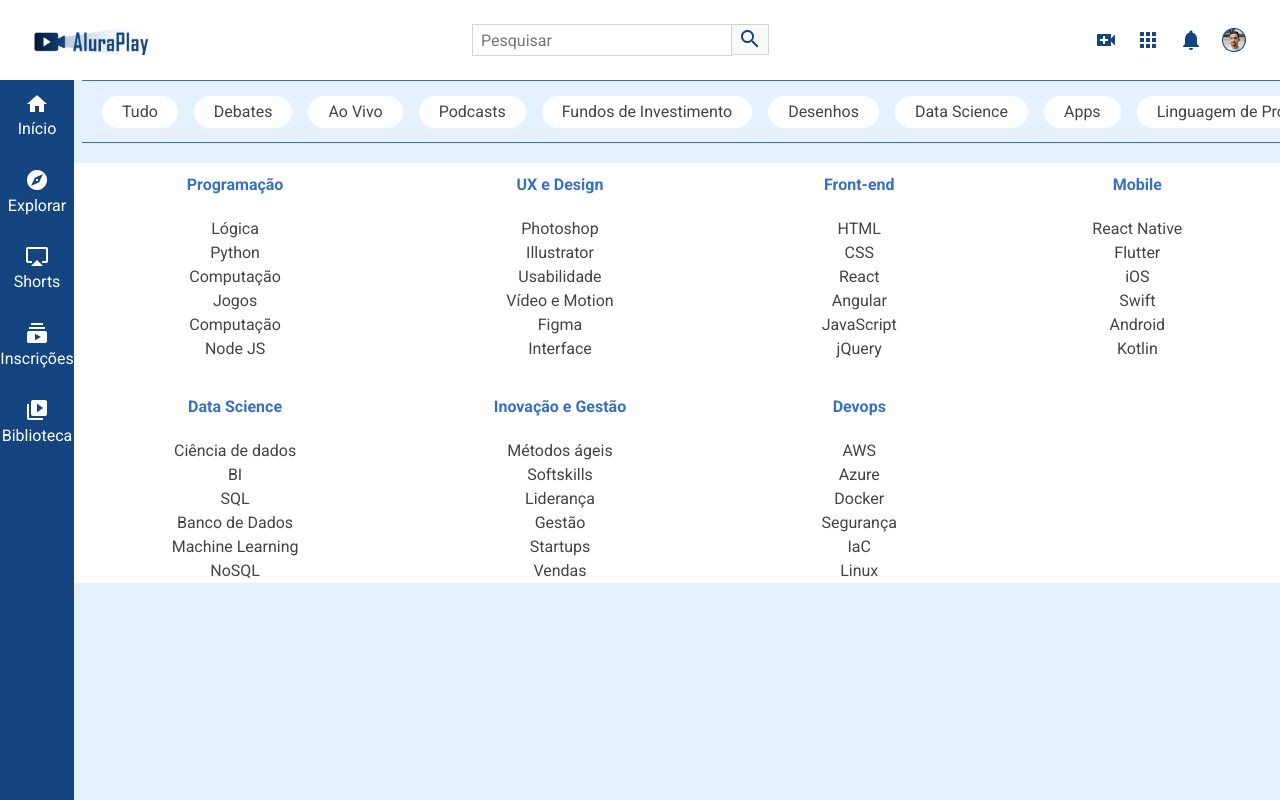
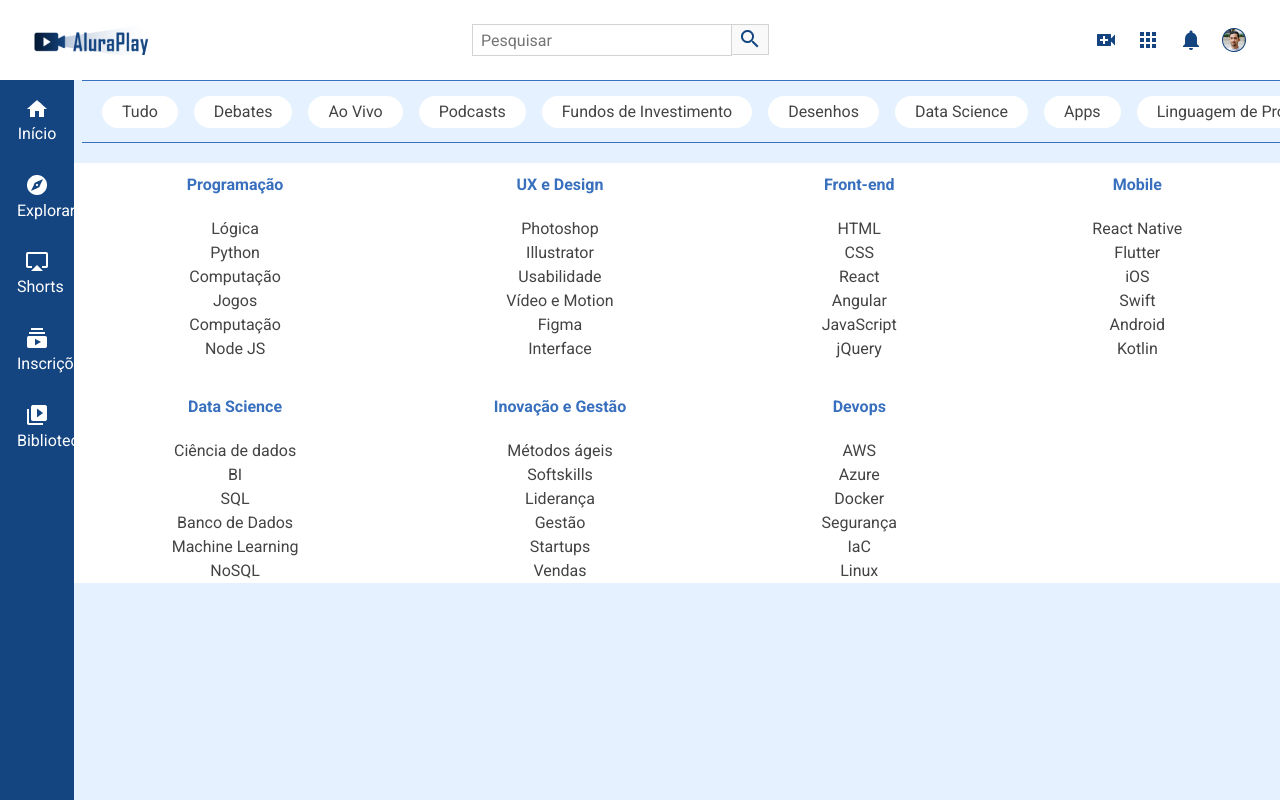
Before and after one commit to matheusdasilvaoliveira/alura_play, a plain HTML site: page index.html in a window 1280 px wide. Drawn offline with Linux system fonts and the light colour scheme.

Commit message:
Adicionado espaçamento na barra lateral do menu desktop.

```diff
--- a/css/flexbox.css
+++ b/css/flexbox.css
@@ -85,7 +85,7 @@
         flex-direction: column;
         justify-content: start;
         gap: 33px;
-        padding-top: 15px;
+        padding: 20px 17px;
     }
 
     /* Rodapé */
```
